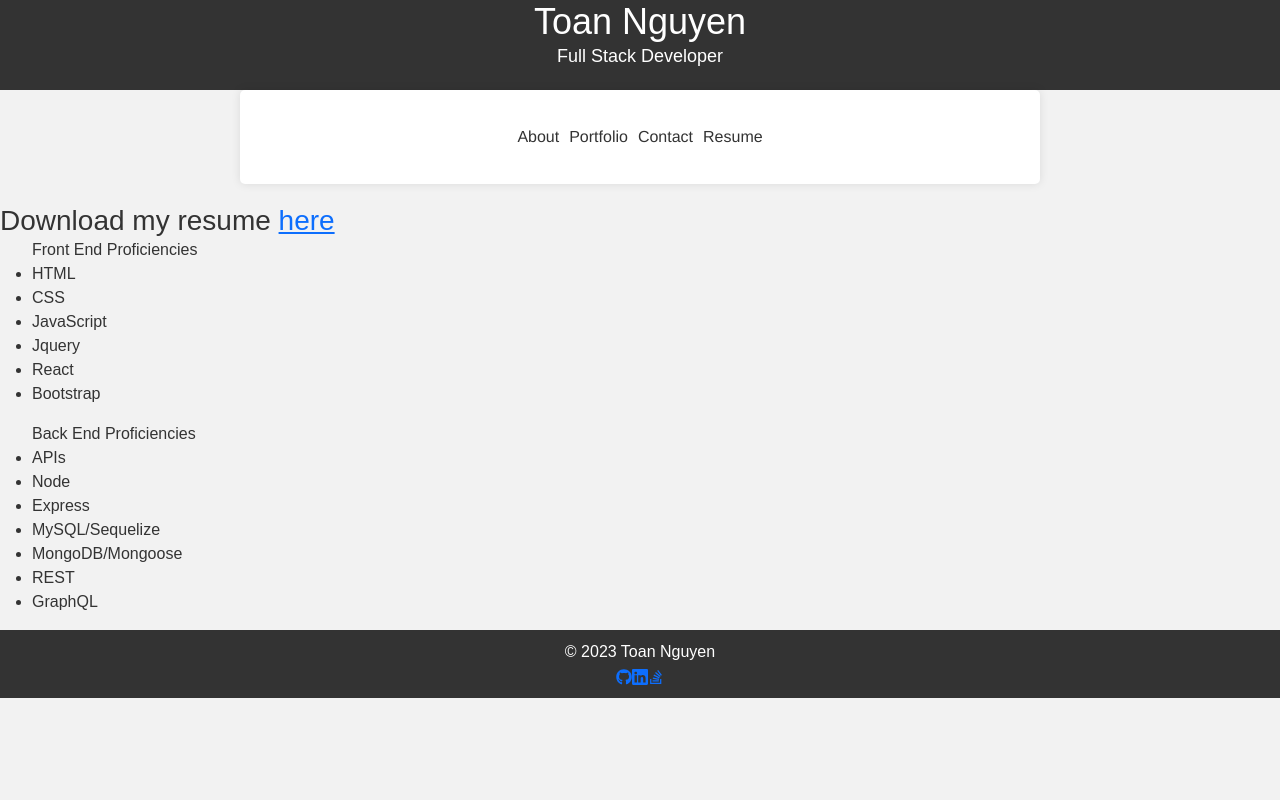
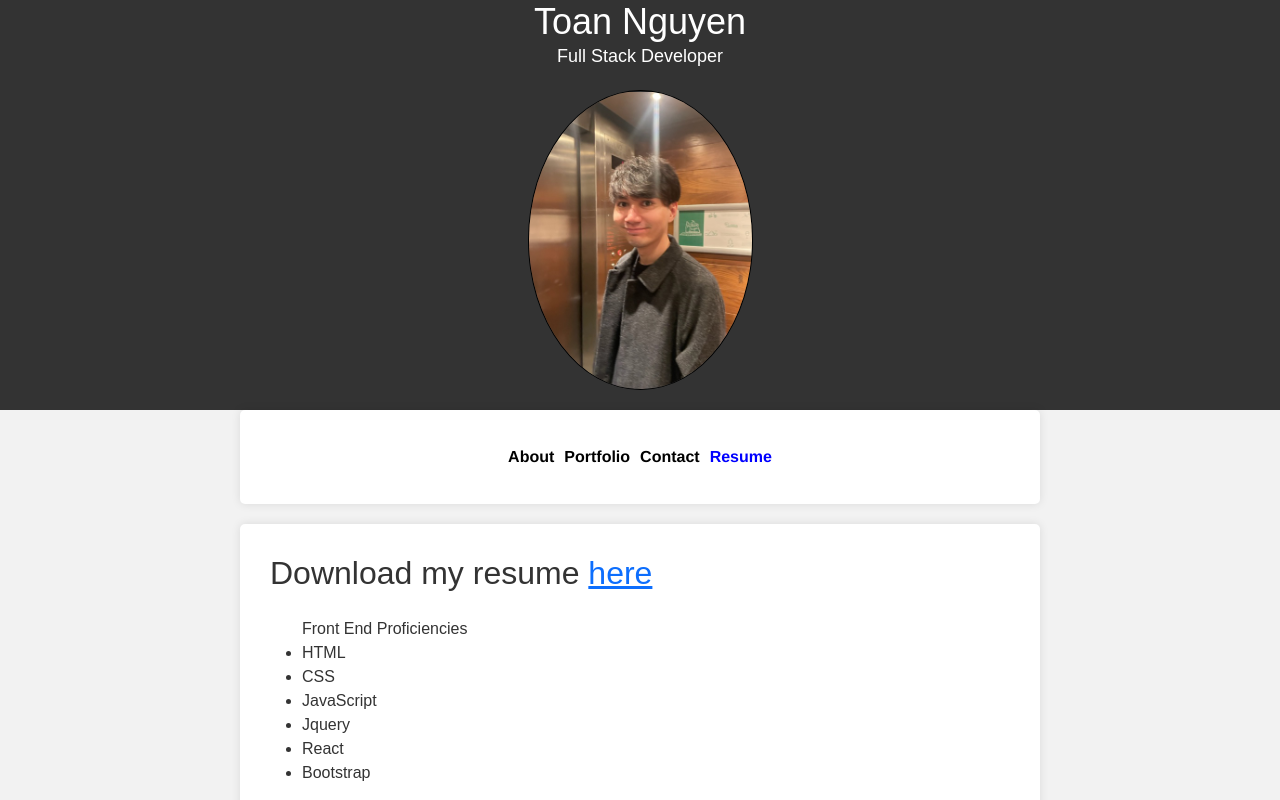
Before and after one commit to nguyent0275/my-react-portfolio, a React (Vite) app: page /Resume in a window 1280 px wide. Shown: the top 800 px of the page. Built offline with nearby package versions, Linux system fonts and the light colour scheme.

Commit message:
nav links will highlight on pageload, profile picture added, resume download link added

```diff
--- a/src/components/Header.jsx
+++ b/src/components/Header.jsx
@@ -1,9 +1,12 @@
+import profilePic from "../assets/images/profile_picture.jpg"
+import "../styles/Header.css"
 // exporting the Header component for App.jsx to use for every page
 export default function Header() {
   return (
     <header>
       <h1>Toan Nguyen</h1>
       <p>Full Stack Developer</p>
+      <img id="pfp" src={profilePic} alt="a profile picture of me"></img>
     </header>
   );
 }
--- a/src/components/Nav.jsx
+++ b/src/components/Nav.jsx
@@ -1,9 +1,10 @@
-import { Link, useLocation } from "react-router-dom";
+// using navlink instead of link because it knows when it is active without extra imports/settings
+import { NavLink } from "react-router-dom";
+import "../styles/nav.css";
 
 // exporting the Nav component for App.jsx to use for every page
 export default function Nav() {
   const linkStyle = { border: "1px black", padding: "5px" };
-  const currentPage = useLocation().pathname;
 
   return (
     <nav className="main-header-menu">
@@ -17,36 +18,46 @@ export default function Nav() {
         }}
       >
         <div style={linkStyle}>
-          <Link
+          <NavLink
             to="./About"
-            className={
-              currentPage === "/About" ? "nav-link active" : "nav-link"
+            // if the navlink is active, will give it a class name of "active" (which has a css of color:blue)
+            // otherwise it will have no class
+            className={({ isActive, isPending }) =>
+              isPending ? "pending" : isActive ? "active" : ""
             }
-          >About</Link>
+          >
+            About
+          </NavLink>
         </div>
         <div style={linkStyle}>
-          <Link
+          <NavLink
             to="./Portfolio"
-            className={
-              currentPage === "/Portfolio" ? "nav-link active" : "nav-link"
+            className={({ isActive, isPending }) =>
+              isPending ? "pending" : isActive ? "active" : ""
             }
-          >Portfolio</Link>
+          >
+            Portfolio
+          </NavLink>
         </div>
         <div style={linkStyle}>
-          <Link
+          <NavLink
             to="./Contact"
-            className={
-              currentPage === "/Contact" ? "nav-link active" : "nav-link"
+            className={({ isActive, isPending }) =>
+              isPending ? "pending" : isActive ? "active" : ""
             }
-          >Contact</Link>
+          >
+            Contact
+          </NavLink>
         </div>
         <div style={linkStyle}>
-          <Link
+          <NavLink
             to="./Resume"
-            className={
-              currentPage === "/Resume" ? "nav-link active" : "nav-link"
+            className={({ isActive, isPending }) =>
+              isPending ? "pending" : isActive ? "active" : ""
             }
-          >Resume</Link>
+          >
+            Resume
+          </NavLink>
         </div>
       </section>
     </nav>
--- a/src/pages/Portfolio.jsx
+++ b/src/pages/Portfolio.jsx
@@ -1,11 +1,12 @@
 // importing the css
-import "../styles/projects.css";
+import "../styles/portfolio.css";
 
 // page is loading with the array of projects from the projects.js
 export default function Portfolio({ projects }) {
   return (
     <section id="portfolio">
       <h2>Portfolio</h2>
+      <br></br>
       <div id="projects-container">
         {projects.map((project) => (
           <div className="project-secondary" key={project.id}>
@@ -15,7 +16,7 @@ export default function Portfolio({ projects }) {
             </div>
             <div className="img-container">
               <a href={project.link}>
-                <img src={project.image} />
+                <img src={project.image} alt={project.alt} />
               </a>
             </div>
           </div>
--- a/src/pages/Resume.jsx
+++ b/src/pages/Resume.jsx
@@ -1,9 +1,15 @@
+import resume from "../assets/Resume.pdf";
 export default function Resume() {
   return (
     <>
-      <h3>
-        Download my resume <a href="">here</a>
-      </h3>
+      <section>
+        <h2>
+          Download my resume{" "}
+          <a href={resume} download="Nguyen-Toan-Resume">
+            here
+          </a>
+        </h2>
+        <br></br>
         <ul>
           Front End Proficiencies
           <li>HTML</li>
@@ -23,6 +29,7 @@ export default function Resume() {
           <li>REST</li>
           <li>GraphQL</li>
         </ul>
+      </section>
     </>
   );
 }
--- a/src/pages/projects.js
+++ b/src/pages/projects.js
@@ -1,18 +1,18 @@
 // importing all the images from the image folder
 import horiseon from "../assets/images/horiseon-banner.png";
-import prework from "../assets/images/prework-guide.png"
-import rps from "../assets/images/rock-paper-scissors.png"
-import randomPassword from "../assets/images/random-password-generator.png"
-import quiz from "../assets/images/beginner-coding-quiz.png"
-import scheduler from "../assets/images/work-day-scheduler.png"
-import dinner from "../assets/images/whats-for-dinner.png"
-import weather from "../assets/images/weather-dashboard.png"
-import readme from "../assets/images/pro-readme-generator.png"
-import svglogo from "../assets/images/logo.svg"
-import noteTaker from "../assets/images/expressjs-note-taker.png"
-import sql from "../assets/images/sql-employee-tracker.png"
-import ecommerce from "../assets/images/ecommerce-backend.png"
-import anime from "../assets/images/your-anime-sucks.png"
+import prework from "../assets/images/prework-guide.png";
+import rps from "../assets/images/rock-paper-scissors.png";
+import randomPassword from "../assets/images/random-password-generator.png";
+import quiz from "../assets/images/beginner-coding-quiz.png";
+import scheduler from "../assets/images/work-day-scheduler.png";
+import dinner from "../assets/images/whats-for-dinner.png";
+import weather from "../assets/images/weather-dashboard.png";
+import readme from "../assets/images/pro-readme-generator.png";
+import svglogo from "../assets/images/logo.svg";
+import noteTaker from "../assets/images/expressjs-note-taker.png";
+import sql from "../assets/images/sql-employee-tracker.png";
+import ecommerce from "../assets/images/ecommerce-backend.png";
+import anime from "../assets/images/your-anime-sucks.png";
 
 // creating an array of projects, this will be used in the Portfolio.jsx to create html elements for each project
 const projects = [
@@ -23,6 +23,7 @@ const projects = [
     description:
       "Refactoring of HTMl and CSS code for ideal search engine optimization and readability",
     link: "https://nguyent0275.github.io/horiseon-seo-refactor",
+    alt: "my horiseon webpage",
   },
   {
     id: 2,
@@ -31,6 +32,7 @@ const projects = [
     description:
       "A study guide going over the assigned prework for Upenn LPS Bootcamp for Coding.",
     link: "https://nguyent0275.github.io/prework-study-guide/",
+    alt: "my prework study guide webpage",
   },
   {
     id: 3,
@@ -39,6 +41,7 @@ const projects = [
     description:
       "A game of Rock, Paper, Scissors written in Python for a Udemy course.",
     link: "https://replit.com/@ToanNguyen136/rock-paper-scissors-start",
+    alt: "my rock, paper, scissors game",
   },
   {
     id: 4,
@@ -47,6 +50,7 @@ const projects = [
     description:
       "A password generator that creates strong password based on user input",
     link: "https://nguyent0275.github.io/random-password-generator/",
+    alt: "my password generator",
   },
   {
     id: 5,
@@ -55,6 +59,7 @@ const projects = [
     description:
       "A quiz applications with questions based on Javascript fundamentals.",
     link: "https://nguyent0275.github.io/beginner-coding-quiz/",
+    alt: "my javascript coding quiz",
   },
   {
     id: 6,
@@ -63,6 +68,7 @@ const projects = [
     description:
       "An application for planning and keeping track of task throughout the work day.",
     link: "https://nguyent0275.github.io/work-day-scheduler/",
+    alt: "my work day scheduler app",
   },
   {
     id: 7,
@@ -70,6 +76,7 @@ const projects = [
     image: dinner,
     description: "A food and cocktail recipe searching application.",
     link: "https://nguyent0275.github.io/whats-for-dinner/",
+    alt: "my food/cocktail app",
   },
   {
     id: 8,
@@ -78,6 +85,7 @@ const projects = [
     description:
       "An application that uses Open Weather API to get the weather and 5 day forecast of a user specified location",
     link: "https://nguyent0275.github.io/weather-dashboard-api",
+    alt: "my weather dashboard app",
   },
   {
     id: 9,
@@ -86,6 +94,7 @@ const projects = [
     description:
       "A command line interface application that creates professional README's in markdown.",
     link: "https://github.com/nguyent0275/pro-readme-generator",
+    alt: "my-readme-generator",
   },
   {
     id: 10,
@@ -94,6 +103,7 @@ const projects = [
     description:
       "A command line interface application that creates logos in SVG format.",
     link: "https://github.com/nguyent0275/svg-logo-maker/",
+    alt: "my svg-logo-maker app",
   },
   {
     id: 11,
@@ -102,6 +112,7 @@ const projects = [
     description:
       "A note taking application that can be used to write and save notes. The application uses Express.js as a back end and will save and retrieve note data from a JSON file.",
     link: "https://github.com/nguyent0275/expressjs-note-taker",
+    alt: "my note-taker app",
   },
   {
     id: 12,
@@ -110,6 +121,7 @@ const projects = [
     description:
       "A command-line application to manage a company's employee database. Using Node.js, Inquierer, and MySQL to develop the back end of the application.",
     link: "https://github.com/nguyent0275/sql-employee-tracker/",
+    alt: "my sql-employee-tracker",
   },
   {
     id: 13,
@@ -118,6 +130,7 @@ const projects = [
     description:
       "The backend for an e-commerce site build with a Express.js API configured with Sequelize to interact with a MYSQL Database.",
     link: "https://github.com/nguyent0275/eCommerce-Back-End",
+    alt: "my ecommrce-backend",
   },
   {
     id: 14,
@@ -126,6 +139,7 @@ const projects = [
     description:
       "Your Anime Sucks is a comprehensive anime database platform tailored for enthusiasts seeking an enhanced anime-watching experience.",
     link: "https://github.com/nguyent0275/your-anime-sucks",
+    alt: "my-animelist-database-application"
   },
 ];
 
--- /dev/null
+++ b/src/styles/header.css
@@ -0,0 +1,7 @@
+#pfp {
+    height: 300px;
+    width: 225px;
+    border: 1px solid black;
+    border-radius: 50%;
+    margin-top: 20px;
+  }
--- /dev/null
+++ b/src/styles/nav.css
@@ -0,0 +1,26 @@
+.active {
+    color: blue
+}
+
+nav ul {
+    list-style: none;
+    display: flex;
+    justify-content: center;
+    background-color: #444;
+    padding: 10px 0;
+  }
+
+  nav li {
+    margin: 0 20px;
+  }
+
+  nav a {
+    text-decoration: none;
+    color: black;
+    font-weight: bold;
+  }
+  /* nav bar set to flex for responsiveness */
+  #nav-bar {
+    display: flex;
+    justify-content: center;
+  }
--- a/src/styles/projects.css
+++ b/src/styles/portfolio.css
@@ -28,41 +28,6 @@ header p {
   font-size: 18px;
 }
 
-/* profile picture will have rounded corners and a border, with a set height and width */
-/* #pfp {
-  height: 300px;
-  width: 225px;
-  border: 1px solid black;
-  border-radius: 50%;
-  margin-top: 20px;
-} */
-
-/* NAV BAR */
-
-nav ul {
-  list-style: none;
-  display: flex;
-  justify-content: center;
-  background-color: #444;
-  padding: 10px 0;
-}
-
-nav li {
-  margin: 0 20px;
-}
-
-nav a {
-  text-decoration: none;
-  color: black;
-  font-weight: bold;
-}
-/* nav bar set to flex for responsiveness */
-#nav-bar {
-  display: flex;
-  justify-content: center;
-}
-
-/* NAV BAR END */
 
 /* MAIN */
 
```
Also changed, not shown: 2 other files (tests, documents, lock files or other folders). Lines whose indentation alone changed are shown as unchanged.
